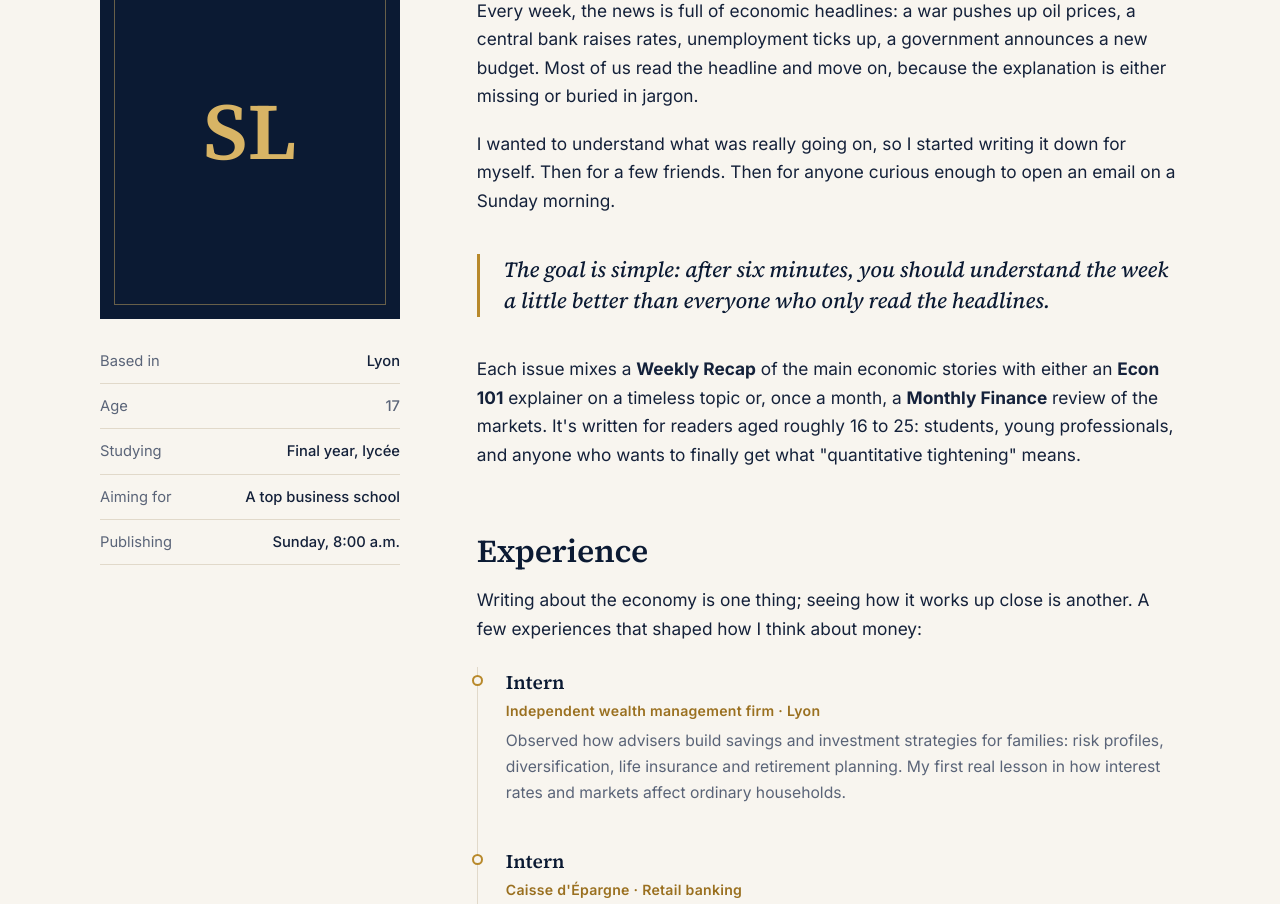
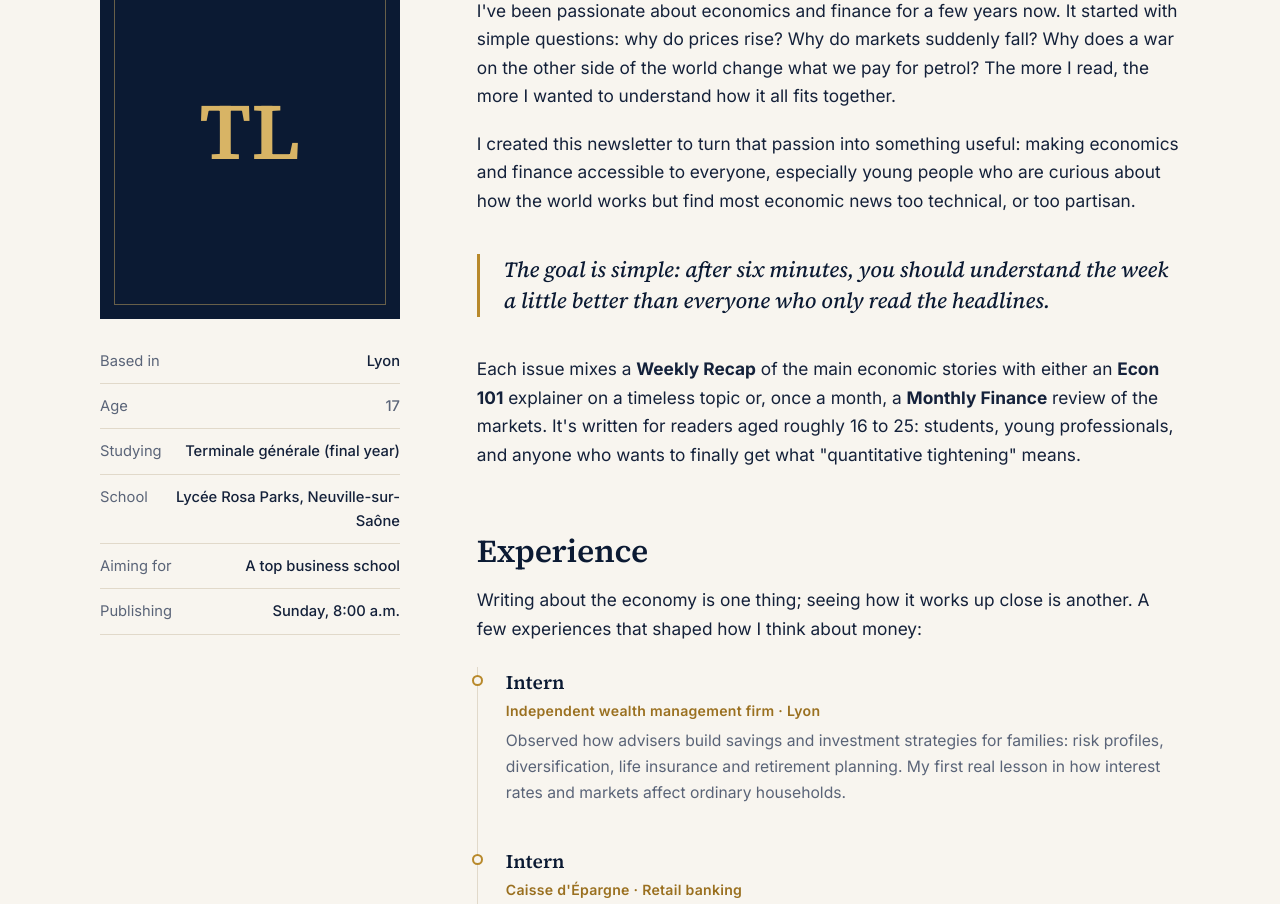
Before and after one commit to exevrd-ship-it/Newsletter, a plain HTML site: page about.html in a window 1280 px wide. Shown: the part 647-1551 px from the top of the page. Drawn offline with Linux system fonts and the light colour scheme.

Commit message:
Fill in author details: Tom Lyaudet, Terminale, Lycée Rosa Parks
Adds editable lastName, school and whyIStarted fields to config.js.

Co-Authored-By: Claude Opus 5.5 <noreply@anthropic.com>
Claude-Session: https://claude.ai/code/session_011v5fLYz9JZFSRND6JPU5tR

```diff
--- a/about.html
+++ b/about.html
@@ -77,7 +77,7 @@
   <section class="page-head">
     <div class="container">
       <p class="eyebrow">About</p>
-      <h1>Hi, I'm <span data-author>[First name]</span>.</h1>
+      <h1>Hi, I'm <span data-author>Tom</span>.</h1>
       <p class="lead">I'm <span data-age>17</span>, I live in <span data-city>Lyon</span>, and every Sunday I explain the world economy to people my age, without the jargon and without taking sides.</p>
     </div>
   </section>
@@ -85,11 +85,12 @@
   <section class="section-tight">
     <div class="container about-grid">
       <aside>
-        <div class="portrait" aria-hidden="true"><span class="initials" data-initials>SL</span></div>
+        <div class="portrait" aria-hidden="true"><span class="initials" data-initials>TL</span></div>
         <ul class="facts">
           <li><span>Based in</span><span data-city>Lyon</span></li>
           <li><span>Age</span><span><span data-age>17</span></span></li>
-          <li><span>Studying</span><span data-studying>Final year, lycée</span></li>
+          <li><span>Studying</span><span data-studying>Terminale générale (final year)</span></li>
+          <li><span>School</span><span data-school>Lycée Rosa Parks, Neuville-sur-Saône</span></li>
           <li><span>Aiming for</span><span data-goal>A top business school</span></li>
           <li><span>Publishing</span><span data-publishing>Sunday, 8:00 a.m.</span></li>
         </ul>
@@ -97,8 +98,10 @@
 
       <div class="prose">
         <h2 style="margin-top:0">Why I started this newsletter</h2>
-        <p>Every week, the news is full of economic headlines: a war pushes up oil prices, a central bank raises rates, unemployment ticks up, a government announces a new budget. Most of us read the headline and move on, because the explanation is either missing or buried in jargon.</p>
-        <p>I wanted to understand what was really going on, so I started writing it down for myself. Then for a few friends. Then for anyone curious enough to open an email on a Sunday morning.</p>
+        <div data-why>
+          <p>I've been passionate about economics and finance for a few years now. It started with simple questions: why do prices rise? Why do markets suddenly fall? Why does a war on the other side of the world change what we pay for petrol? The more I read, the more I wanted to understand how it all fits together.</p>
+          <p>I created this newsletter to turn that passion into something useful: making economics and finance accessible to everyone, especially young people who are curious about how the world works but find most economic news too technical, or too partisan.</p>
+        </div>
         <blockquote>The goal is simple: after six minutes, you should understand the week a little better than everyone who only read the headlines.</blockquote>
         <p>Each issue mixes a <strong>Weekly Recap</strong> of the main economic stories with either an <strong>Econ 101</strong> explainer on a timeless topic or, once a month, a <strong>Monthly Finance</strong> review of the markets. It's written for readers aged roughly 16 to 25: students, young professionals, and anyone who wants to finally get what "quantitative tightening" means.</p>
 
@@ -164,7 +167,7 @@
   <div class="container">
     <div class="footer-about">
       <a class="brand" href="index.html"><span class="brand-mark" aria-hidden="true"><svg width="20" height="20" viewBox="0 0 24 24"><path d="M3 18 L9 11 L13.5 14 L21 5" fill="none" stroke="#d8b465" stroke-width="2.4" stroke-linecap="round" stroke-linejoin="round"/></svg></span><span class="brand-name" data-site-name>The Sunday Ledger</span></a>
-      <p>A weekly newsletter on the world economy, written in <span data-city>Lyon</span> by <span data-author>[First name]</span>. Clear, sourced, and free of political bias.</p>
+      <p>A weekly newsletter on the world economy, written in <span data-city>Lyon</span> by <span data-fullname>Tom Lyaudet</span>. Clear, sourced, and free of political bias.</p>
     </div>
     <div>
       <h4>Read</h4>
--- a/config.js
+++ b/config.js
@@ -23,16 +23,24 @@ window.SITE_CONFIG = {
 
   /* ---------- Toi ---------- */
   author: {
-    firstName: "[First name]",
-    initials: "SL",                 // 2 lettres, affichées dans le portrait
+    firstName: "Tom",
+    lastName: "Lyaudet",
+    initials: "TL",                 // 2 lettres, affichées dans le portrait
     age: 17,
     city: "Lyon",
-    studying: "Final year, lycée",  // ex. "Terminale, spécialité SES"
+    studying: "Terminale générale (final year)",
+    school: "Lycée Rosa Parks, Neuville-sur-Saône",   // "" pour ne pas l'afficher
     goal: "A top business school",
     // Photo (facultatif) : mets ton image dans le dossier assets/ puis écris
     // son nom ici, ex. "assets/portrait.jpg". Laisse "" pour les initiales.
     photo: "",
   },
+
+  // Page About, « Why I started this newsletter » : un paragraphe par ligne "…",
+  whyIStarted: [
+    "I've been passionate about economics and finance for a few years now. It started with simple questions: why do prices rise? Why do markets suddenly fall? Why does a war on the other side of the world change what we pay for petrol? The more I read, the more I wanted to understand how it all fits together.",
+    "I created this newsletter to turn that passion into something useful: making economics and finance accessible to everyone, especially young people who are curious about how the world works but find most economic news too technical, or too partisan.",
+  ],
 
   contactEmail: "hello@yourdomain.com",
 
--- a/js/main.js
+++ b/js/main.js
@@ -17,6 +17,12 @@ const setText = (sel, val) => {
 function applyConfig() {
   setText("[data-site-name]", C.newsletterName);
   setText("[data-author]", A.firstName);
+  setText("[data-fullname]", [A.firstName, A.lastName].filter(Boolean).join(" "));
+  setText("[data-school]", A.school);
+  document.querySelectorAll("[data-school]").forEach((el) => {
+    const row = el.closest("li");
+    if (row) row.hidden = !A.school;
+  });
   setText("[data-initials]", A.initials);
   setText("[data-age]", A.age);
   setText("[data-city]", A.city);
@@ -44,6 +50,12 @@ function applyConfig() {
       el.classList.add("has-photo");
       el.innerHTML = `<img src="${esc(A.photo)}" alt="Portrait of ${esc(A.firstName)}">`;
     });
+  }
+
+  // "Why I started" paragraphs (About page)
+  const why = document.querySelector("[data-why]");
+  if (why && Array.isArray(C.whyIStarted) && C.whyIStarted.length) {
+    why.innerHTML = C.whyIStarted.map((p) => `<p>${esc(p)}</p>`).join("");
   }
 
   // Experiences (About page)
--- a/tools/apply-config.mjs
+++ b/tools/apply-config.mjs
@@ -29,6 +29,12 @@ for (const file of pages) {
 
   if (C.newsletterName) h = h.split("The Sunday Ledger").join(esc(C.newsletterName));
   h = bake(h, "author", A.firstName);
+  h = bake(h, "fullname", [A.firstName, A.lastName].filter(Boolean).join(" "));
+  h = bake(h, "school", A.school);
+  if (Array.isArray(C.whyIStarted) && C.whyIStarted.length) {
+    h = h.replace(/(<div data-why>)[\s\S]*?(<\/div>)/,
+      (_, a, b) => a + C.whyIStarted.map((p) => `<p>${esc(p)}</p>`).join("") + b);
+  }
   h = bake(h, "initials", A.initials);
   h = bake(h, "age", A.age);
   h = bake(h, "city", A.city);
```
Also changed, not shown: 404.html (+1 -1 lines), article-what-is-inflation.html (+3 -3 lines), articles.html (+1 -1 lines), chart-of-the-week.html (+1 -1 lines), index.html (+2 -2 lines), 1 other file.
